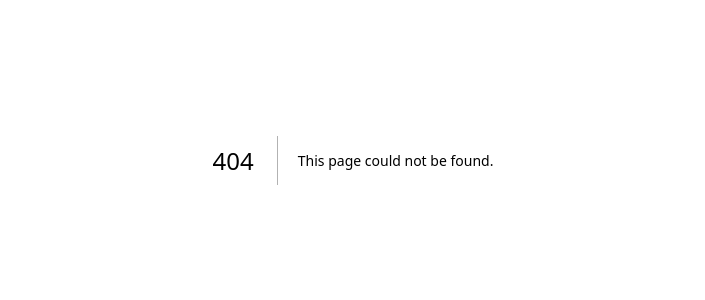
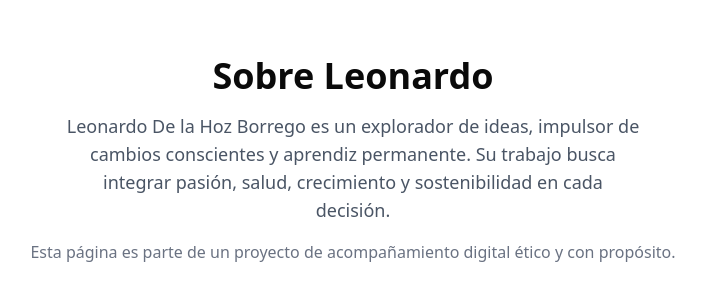
Before and after one commit to ledelab2030/javier-web, a Next.js app: page /leonardo in a window 1280 px wide. Before the commit this address had no page. Shown: the part 240-540 px from the top of the page, without its empty margins (287-992 px from the left). Built offline with nearby package versions, Linux system fonts and the light colour scheme.

Commit message:
Añadir página sobre Leonardo con ruta /leonardo y botón en jAvIer

```diff
--- /dev/null
+++ b/src/app/leonardo/page.tsx
@@ -0,0 +1,14 @@
+export default function LeonardoPage() {
+  return (
+    <div className="min-h-screen flex flex-col items-center justify-center p-8">
+      <h1 className="text-4xl font-bold mb-4">Sobre Leonardo</h1>
+      <p className="text-lg text-center text-gray-600 max-w-xl">
+        Leonardo De la Hoz Borrego es un explorador de ideas, impulsor de cambios conscientes y aprendiz permanente.
+        Su trabajo busca integrar pasión, salud, crecimiento y sostenibilidad en cada decisión.
+      </p>
+      <p className="mt-4 text-center text-gray-500">
+        Esta página es parte de un proyecto de acompañamiento digital ético y con propósito.
+      </p>
+    </div>
+  );
+}
```
